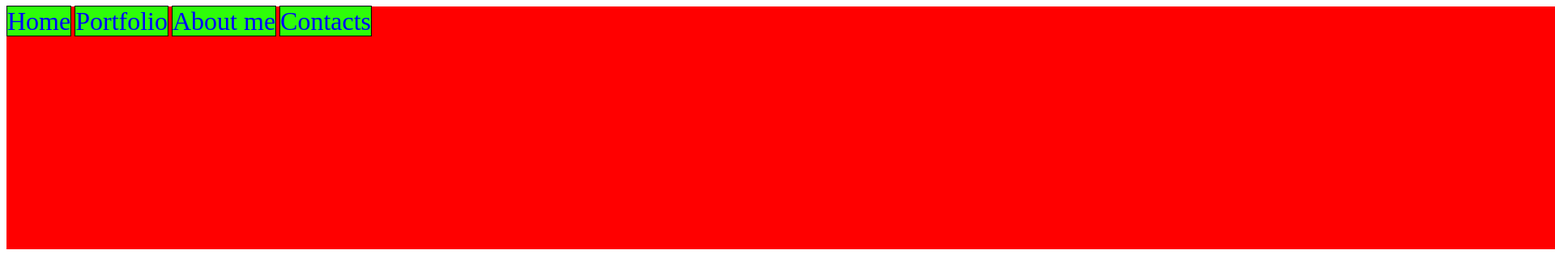
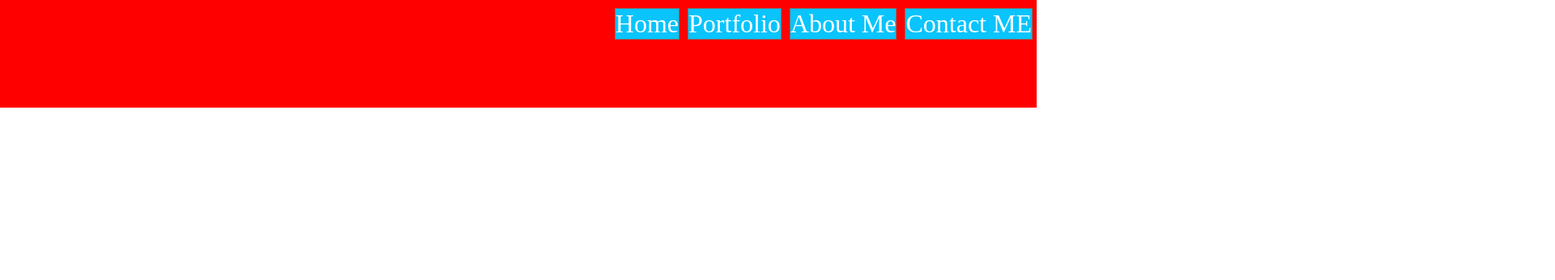
Before and after one commit to ZAINKHAN25/CSS, a plain HTML site: page index.html in a window 1280 px wide. Shown: the top 346 px of the page at 81% size, 1920 px wide, since content can reach past the window. Drawn offline with Linux system fonts and the light colour scheme.

Commit message:
Practice Time

```diff
--- a/index.html
+++ b/index.html
@@ -1,5 +1,6 @@
 <!DOCTYPE html>
 <html lang="en">
+
 <head>
     <meta charset="UTF-8">
     <meta http-equiv="X-UA-Compatible" content="IE=edge">
@@ -7,12 +8,17 @@
     <link rel="stylesheet" href="style.css">
     <title>Company Name</title>
 </head>
+
 <body>
-<div class="firstlogo">
-    <a href="#">Home</a>
-    <a href="#">Portfolio</a>
-    <a href="#">About me</a>
-    <a href="#">Contacts</a>
-</div>
+    <div class="firstlogo">
+        <a href="#">Contact ME</a>
+        <a href="#">About Me</a>
+        <a href="#">Portfolio</a>
+        <a href="#">Home</a>
+    </div>
+    <div class="secondlogo">
+
+    </div>
 </body>
+
 </html>
--- a/style.css
+++ b/style.css
@@ -1,19 +1,26 @@
 a {
     text-decoration: none;
-    color: blue;
-    border: 1px solid black;
-    background-color: rgb(46, 253, 9);
+    color: rgb(255, 255, 255);
+    border: 1px solid rgb(116, 116, 116);
+    background-color: rgb(9, 196, 253);
     font-size: xx-large;
+    float: right;
+    margin: 10px 5px;
 }
 
 a:hover{
-    color:gold ;
-    font-size: 50px;
+    color:rgb(0, 255, 166) ;
+    font-size: 40px;
     margin: 10px 10px;
 }
 
 .firstlogo{
     background-color: red;
-    width: 3000px;
-    height: 300px;
+    width: 100%;
+    height: 133px;
 }
+
+*{
+    padding: 0;
+    margin: 0;
+}
```
